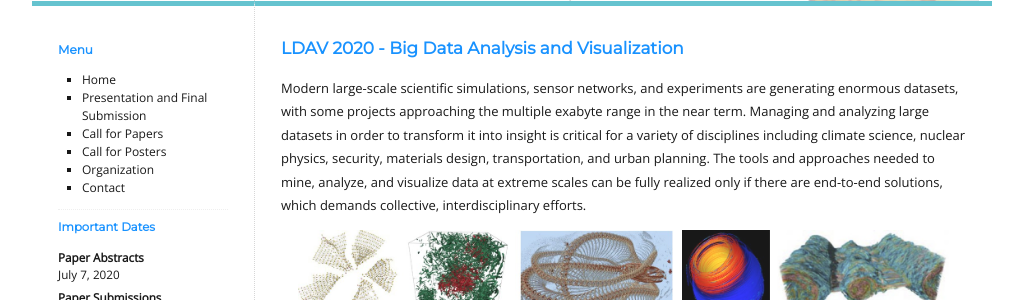
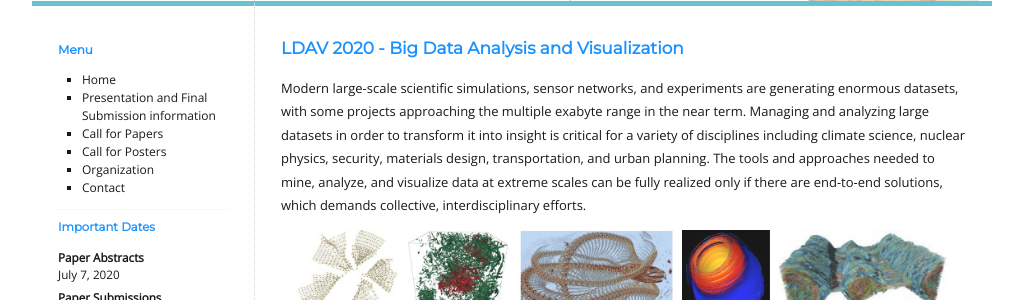
Before and after one commit to LDAV-Symposium/2020, a Jekyll site: the page built from _pages/index.md, in a window 1280 px wide. Shown: the part 147-447 px from the top of the page, without its empty margins (128-1151 px from the left). Built offline with Jekyll 4.4.1, drawn with Linux system fonts in a browser that asks for light colours.

Commit message:
Update _config.yml

```diff
--- a/_config.yml
+++ b/_config.yml
@@ -15,7 +15,7 @@ navigation:
    url: index.html
 # - title: Program
 # url: program.html
- - title: Presentation and Final Submission
+ - title: Presentation and Final Submission information
    url: presenters.html
  - title: Call for Papers
    url: call-for-papers.html
```
